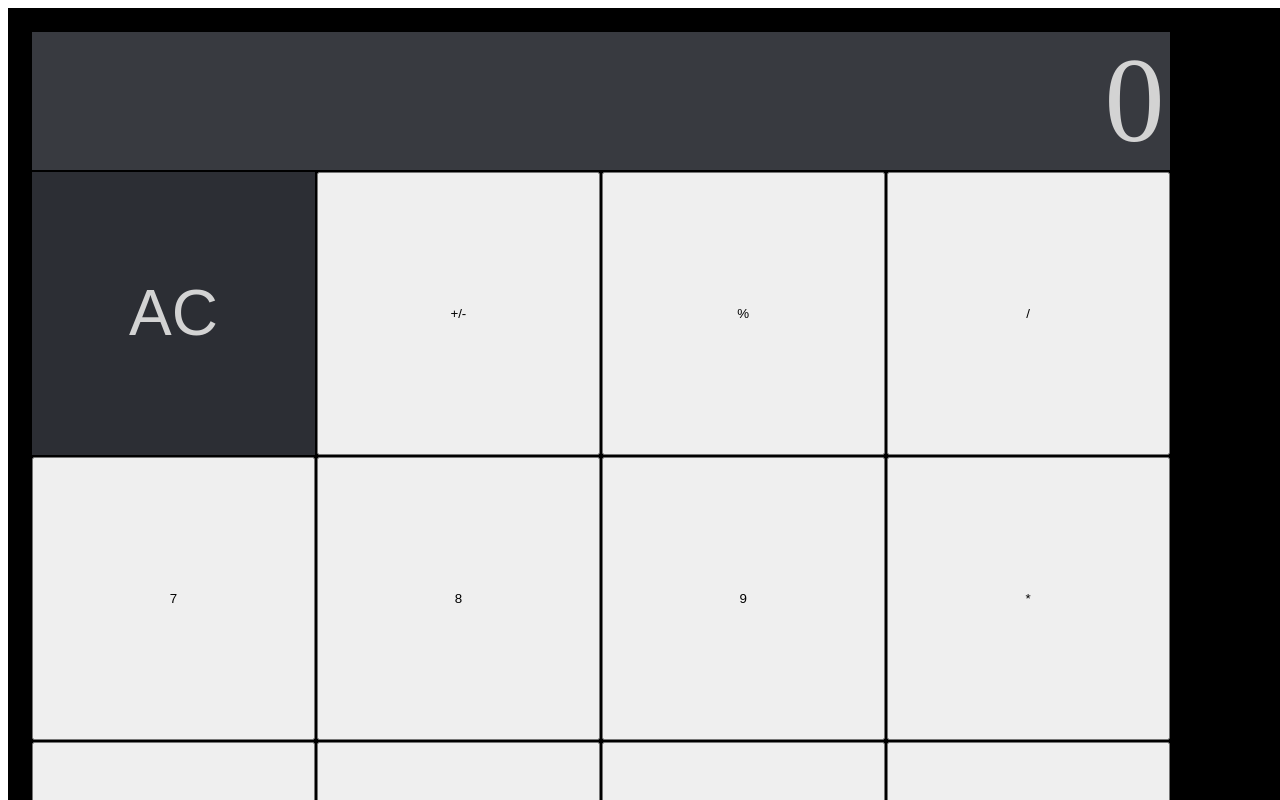
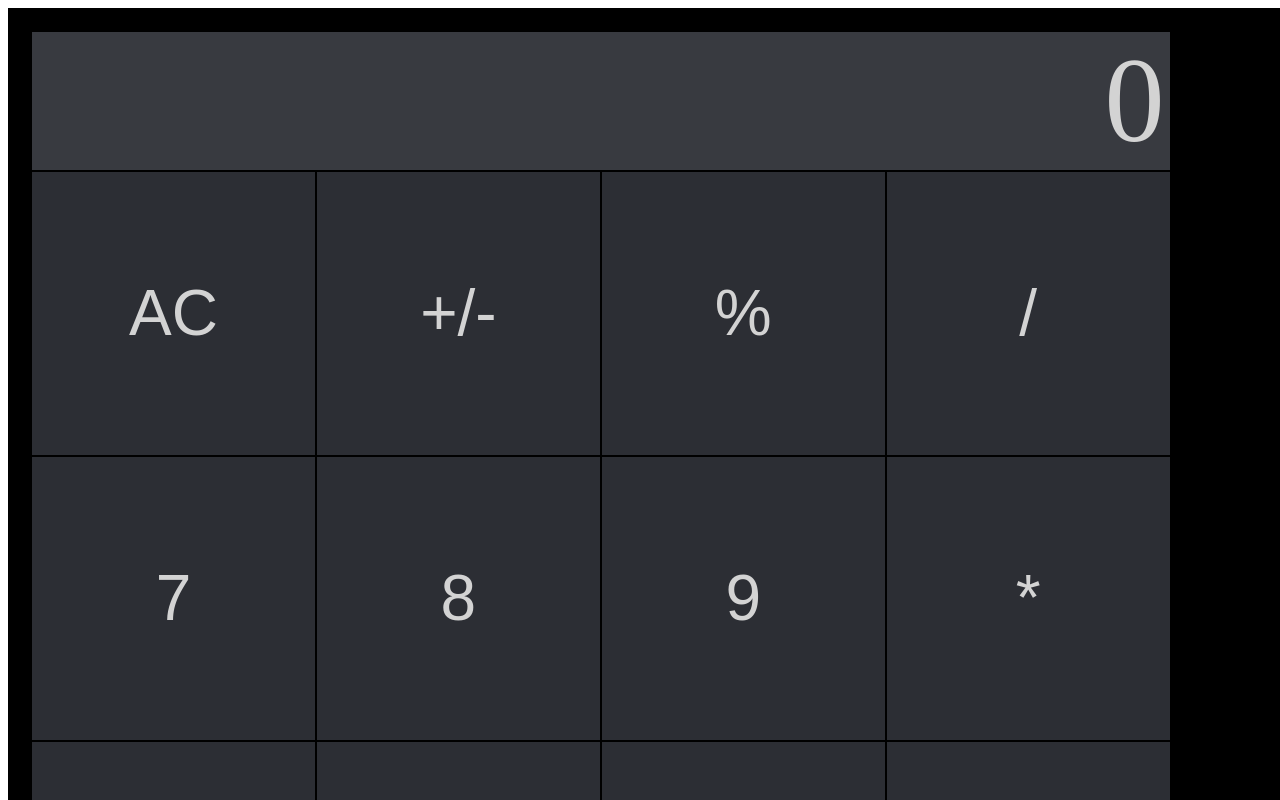
Before and after one commit to bluejoyq/react-studies, a React (Vite) app in the folder 0_1/: page / in a window 1280 px wide. Shown: the top 800 px of the page. Built offline with nearby package versions, Linux system fonts and the light colour scheme.

Commit message:
feat: 스타일 적용

```diff
--- a/0_1/src/main.tsx
+++ b/0_1/src/main.tsx
@@ -1,6 +1,7 @@
 import React from 'react';
 import ReactDOM from 'react-dom/client';
 import { App } from './App';
+import './styles.css';
 
 ReactDOM.createRoot(document.getElementById('root') as HTMLElement).render(
   <React.StrictMode>
--- /dev/null
+++ b/0_1/src/styles.css
@@ -0,0 +1,7 @@
+button {
+    background-color: #2c2e34;
+    color: lightgray;
+    aspect-ratio: 1/1;
+    border: none;
+    font-size: 8vmin;
+}
```
